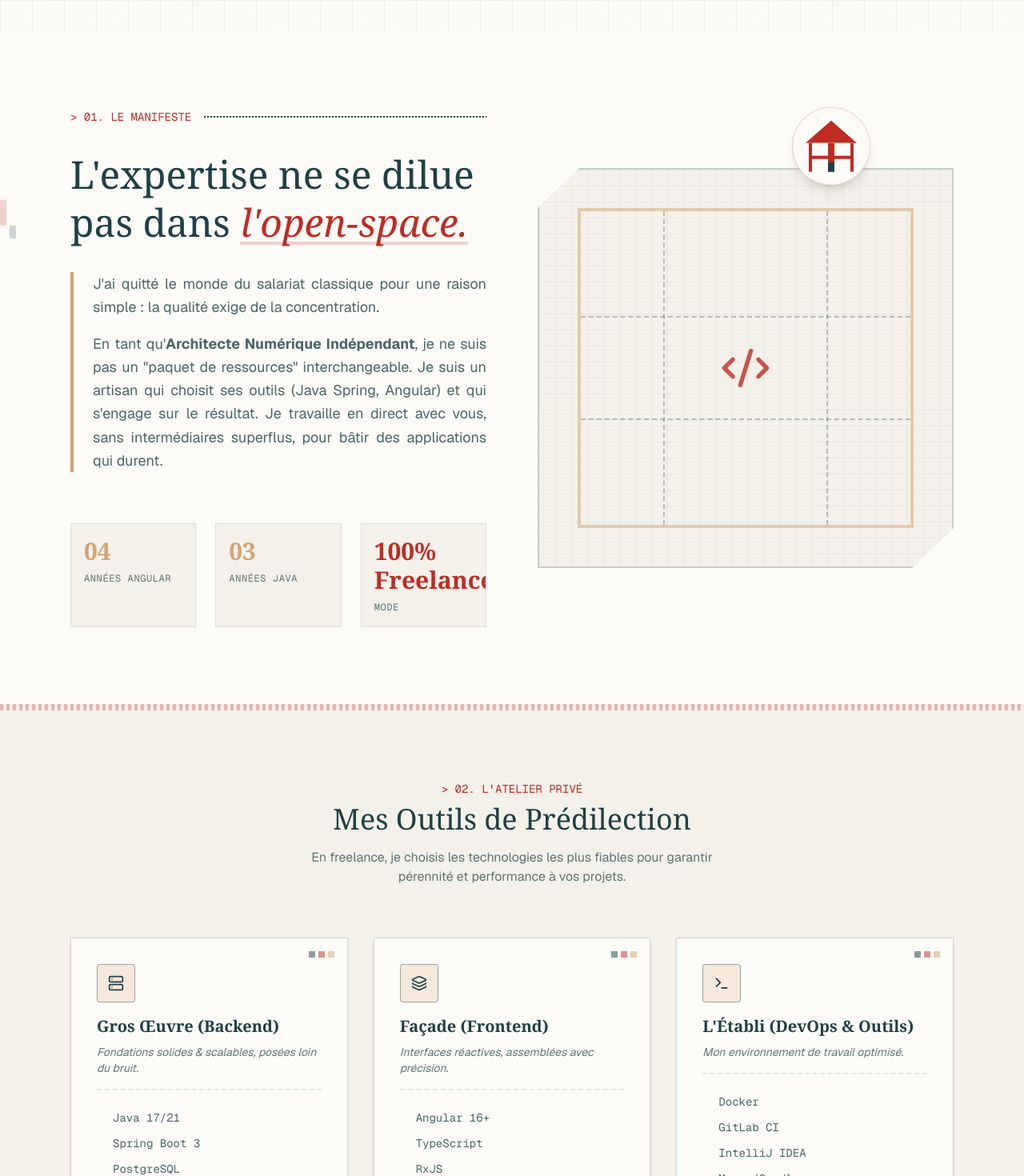
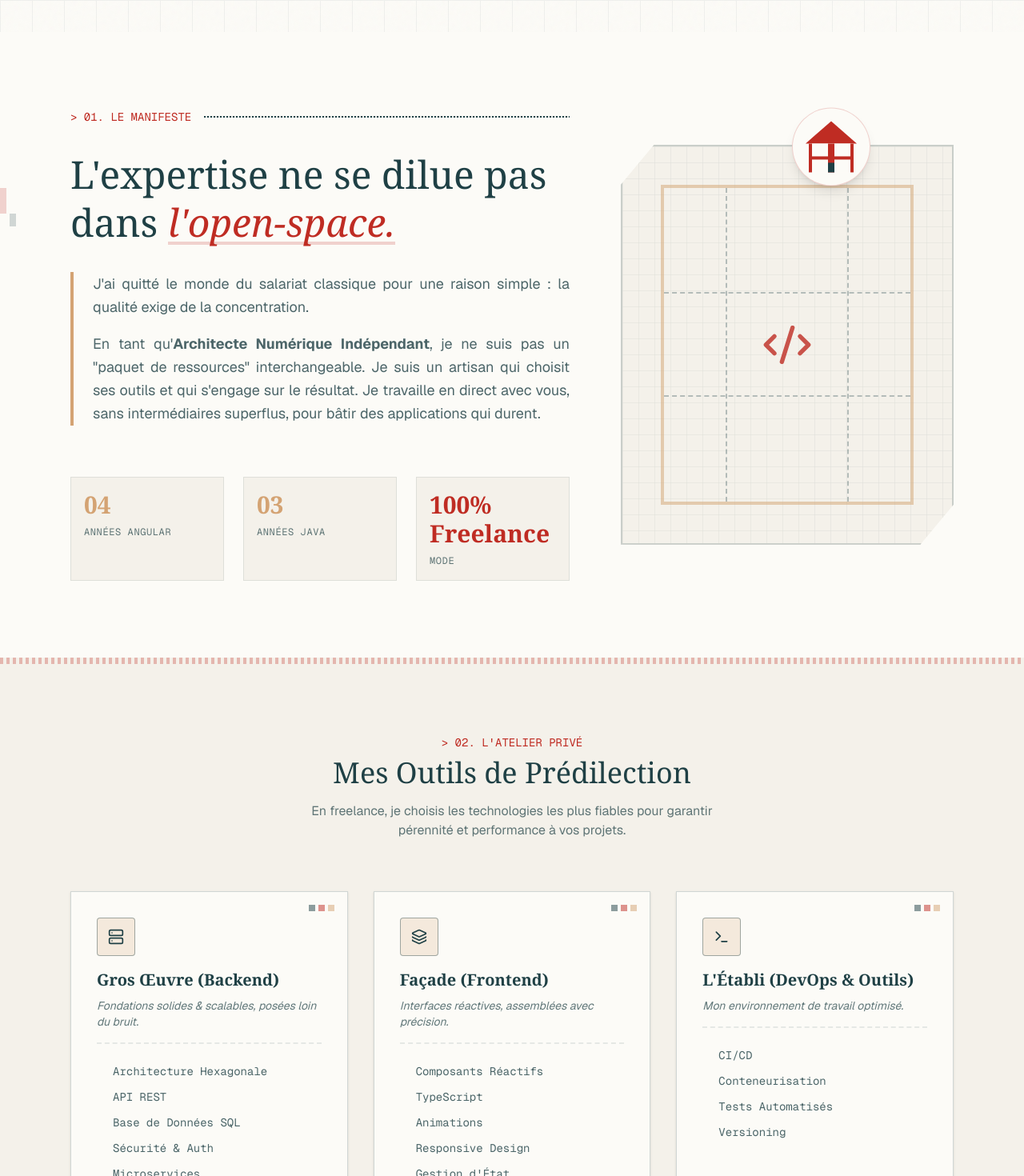
Before and after one commit to JulesDups/portfolio, a Next.js app: page / in a window 1280 px wide. Shown: the part 760-2230 px from the top of the page at 80% size. Built offline with nearby package versions, Linux system fonts and the light colour scheme.

Commit message:
feat: add initial portfolio page with UI, animations, and AI integration, update Tailwind config, and remove Prettier config.

```diff
--- a/app/page.tsx
+++ b/app/page.tsx
@@ -1,7 +1,6 @@
 "use client";
 import { motion, useScroll, useTransform } from "framer-motion";
 import {
-  AlertTriangle,
   ArrowRight,
   Calendar,
   ChevronDown,
@@ -28,7 +27,7 @@ const DATA = {
   profile: {
     name: "Jules Dupuis",
     role: "Architecte Numérique Indépendant",
-    subRole: "Freelance | Expert Java Spring & Angular",
+    subRole: "Freelance | Développeur Web",
     location: "Anglet, Pays Basque",
     stats: [
       { label: "Années Angular", value: "04" },
@@ -42,10 +41,10 @@ const DATA = {
       icon: <Server size={20} />,
       desc: "Fondations solides & scalables, posées loin du bruit.",
       techs: [
-        "Java 17/21",
-        "Spring Boot 3",
-        "PostgreSQL",
-        "Hibernate",
+        "Architecture Hexagonale",
+        "API REST",
+        "Base de Données SQL",
+        "Sécurité & Auth",
         "Microservices",
       ],
     },
@@ -53,13 +52,19 @@ const DATA = {
       category: "Façade (Frontend)",
       icon: <Layers size={20} />,
       desc: "Interfaces réactives, assemblées avec précision.",
-      techs: ["Angular 16+", "TypeScript", "RxJS", "Tailwind CSS", "NgRx"],
+      techs: [
+        "Composants Réactifs",
+        "TypeScript",
+        "Animations",
+        "Responsive Design",
+        "Gestion d'État",
+      ],
     },
     {
       category: "L'Établi (DevOps & Outils)",
       icon: <Terminal size={20} />,
       desc: "Mon environnement de travail optimisé.",
-      techs: ["Docker", "GitLab CI", "IntelliJ IDEA", "Maven/Gradle", "Linux"],
+      techs: ["CI/CD", "Conteneurisation", "Tests Automatisés", "Versioning"],
     },
   ],
   project: {
@@ -68,7 +73,7 @@ const DATA = {
       "Digitalisation complète de championnats de Pelote Basque (Gomme pleine).",
     challenge:
       "Complexité algorithmique pour la gestion des créneaux et règles de tournois.",
-    stack: ["Angular 16", "Spring Boot 3", "PostgreSQL"],
+    stack: ["Frontend Moderne", "Backend Robuste", "Base de Données"],
   },
 };
 
@@ -293,6 +298,7 @@ const Hero = () => {
         >
           Architecte Numérique{" "}
           <span className="font-bold text-[#bf2c23]">Indépendant</span>
+          <span className="font-bold text-[#bf2c23] animate-blink">...</span>
         </motion.h2>
         <motion.p
           initial={{ opacity: 0 }}
@@ -336,7 +342,7 @@ const About = () => {
           </div>
         </FloatingPixel>
 
-        <div className="grid grid-cols-1 md:grid-cols-2 gap-16 items-center">
+        <div className="grid grid-cols-1 md:grid-cols-[1.2fr_0.8fr] gap-16 items-center">
           <div className="space-y-8 order-2 md:order-1 relative z-20">
             <div className="flex items-center gap-4">
               <span className="font-mono text-[#bf2c23] text-sm">{`> 01. LE MANIFESTE`}</span>
@@ -377,10 +383,9 @@ const About = () => {
               <p>
                 En tant qu'<strong>Architecte Numérique Indépendant</strong>, je
                 ne suis pas un "paquet de ressources" interchangeable. Je suis
-                un artisan qui choisit ses outils (Java Spring, Angular) et qui
-                s'engage sur le résultat. Je travaille en direct avec vous, sans
-                intermédiaires superflus, pour bâtir des applications qui
-                durent.
+                un artisan qui choisit ses outils et qui s'engage sur le
+                résultat. Je travaille en direct avec vous, sans intermédiaires
+                superflus, pour bâtir des applications qui durent.
               </p>
             </motion.div>
 
@@ -648,15 +653,6 @@ const AIArchitect = () => {
             Décrivez votre idée. Mon assistant IA générera instantanément une
             ébauche depuis mon serveur sécurisé.
           </p>
-          {/* ALERTE POUR PREVIEW MODE */}
-          <div className="bg-[#d4a373]/10 border border-[#d4a373] p-3 rounded mt-4 text-xs font-mono text-[#1f4045] inline-block">
-            <AlertTriangle
-              size={14}
-              className="inline mr-2 mb-1 text-[#d4a373]"
-            />
-            NOTE: Cette fonctionnalité nécessite que le serveur Vercel soit
-            déployé.
-          </div>
         </div>
 
         {/* Tools Switcher */}
@@ -981,23 +977,27 @@ const Contact = () => {
         </div>
 
         <a
-          href="mailto:contact@julesdupuis.fr"
+          href="mailto:julesdupspro@gmail.com"
           className="group inline-flex items-center gap-3 bg-[#bf2c23] text-[#fcfbf7] px-8 py-4 font-mono text-sm border-2 border-[#fcfbf7] transition-all shadow-[6px_6px_0px_0px_#d4a373] hover:shadow-[2px_2px_0px_0px_#d4a373] hover:translate-y-[4px] hover:translate-x-[4px] duration-200"
         >
           <Mail size={18} className="group-hover:animate-pulse" />{" "}
-          contact@julesdupuis.fr
+          julesdupspro@gmail.com
         </a>
 
         <div className="flex justify-center gap-8 mt-16 mb-16">
           <a
-            href="#"
-            className="text-[#fcfbf7] hover:text-[#bf2c23] transition-colors p-2 border-2 border-transparent hover:border-[#bf2c23]"
+            href="https://github.com/JulesDups/"
+            target="_blank"
+            rel="noopener noreferrer"
+            className="text-[#fcfbf7] hover:text-[#bf2c23] transition-all duration-300 p-2 opacity-80 hover:opacity-100 hover:scale-110"
           >
             <Github />
           </a>
           <a
-            href="#"
-            className="text-[#fcfbf7] hover:text-[#bf2c23] transition-colors p-2 border-2 border-transparent hover:border-[#bf2c23]"
+            href="https://www.linkedin.com/in/jules-dupuis/"
+            target="_blank"
+            rel="noopener noreferrer"
+            className="text-[#fcfbf7] hover:text-[#bf2c23] transition-all duration-300 p-2 opacity-80 hover:opacity-100 hover:scale-110"
           >
             <Linkedin />
           </a>
@@ -1054,7 +1054,7 @@ export default function PortfolioApp() {
             ● STATUS: DISPONIBLE
           </span>
           <a
-            href="mailto:contact@julesdupuis.fr"
+            href="mailto:julesdupspro@gmail.com"
             className="font-mono text-xs bg-[#1f4045] text-[#fcfbf7] px-4 py-2 hover:bg-[#bf2c23] transition-colors shadow-[3px_3px_0px_0px_#d4a373] hover:shadow-[1px_1px_0px_0px_#d4a373] hover:translate-y-[2px] active:translate-y-[3px]"
           >
             ENGAGER
--- a/prettier.config.js
+++ /dev/null
@@ -1,7 +0,0 @@
-/** @type {import('prettier').Config} */
-module.exports = {
-  printWidth: 100,
-  singleQuote: true,
-  trailingComma: 'all',
-  plugins: ['prettier-plugin-organize-imports', 'prettier-plugin-tailwindcss'],
-};
--- a/tailwind.config.js
+++ b/tailwind.config.js
@@ -1,34 +1,37 @@
 /** @type {import('tailwindcss').Config} */
 module.exports = {
-  content: ['./src/**/*.{html,ts}'],
+  content: [
+    "./app/**/*.{js,ts,jsx,tsx}",
+    "./components/**/*.{js,ts,jsx,tsx}",
+    "./src/**/*.{js,ts,jsx,tsx}", // Au cas où src est ajouté plus tard
+  ],
   theme: {
     extend: {
       colors: {
-        // Palette basée sur votre sélection - Assurez-vous que ces couleurs sont bien solides
-        'brand-primary': '#2D3748', // Gris foncé solide
-        'brand-secondary': '#4A5568',
-        'brand-accent': '#DD6B20', // Orange
-        'brand-light': '#F7FAFC',
-        'brand-dark': '#1A202C',
+        "brand-primary": "#2D3748",
+        "brand-secondary": "#4A5568",
+        "brand-accent": "#DD6B20",
+        "brand-light": "#F7FAFC",
+        "brand-dark": "#1A202C",
       },
       fontFamily: {
-        // Assurez-vous que 'Inter' est importé (ex: via Google Fonts dans index.html)
-        sans: ['"Inter"', 'sans-serif'],
+        sans: ['"Inter"', "sans-serif"],
       },
-      // Keyframes pour l'animation douce
       keyframes: {
         fadeInUp: {
-          '0%': { opacity: '0', transform: 'translateY(30px)' }, // Légèrement plus de décalage
-          '100%': { opacity: '1', transform: 'translateY(0)' },
+          "0%": { opacity: "0", transform: "translateY(30px)" },
+          "100%": { opacity: "1", transform: "translateY(0)" },
+        },
+        blink: {
+          "0%, 100%": { opacity: "1" },
+          "50%": { opacity: "0" },
         },
       },
       animation: {
-        // Classe d'animation à utiliser
-        'fade-in-up': 'fadeInUp 0.7s ease-out forwards',
+        "fade-in-up": "fadeInUp 0.7s ease-out forwards",
+        blink: "blink 1s step-end infinite",
       },
     },
   },
-  // Suppression du plugin tailwindcss-primeui s'il n'est pas activement utilisé ou configuré pour v4
-  // plugins: [require('tailwindcss-primeui')],
-  plugins: [], // Gardez un tableau vide si aucun plugin n'est utilisé
+  plugins: [],
 };
```
